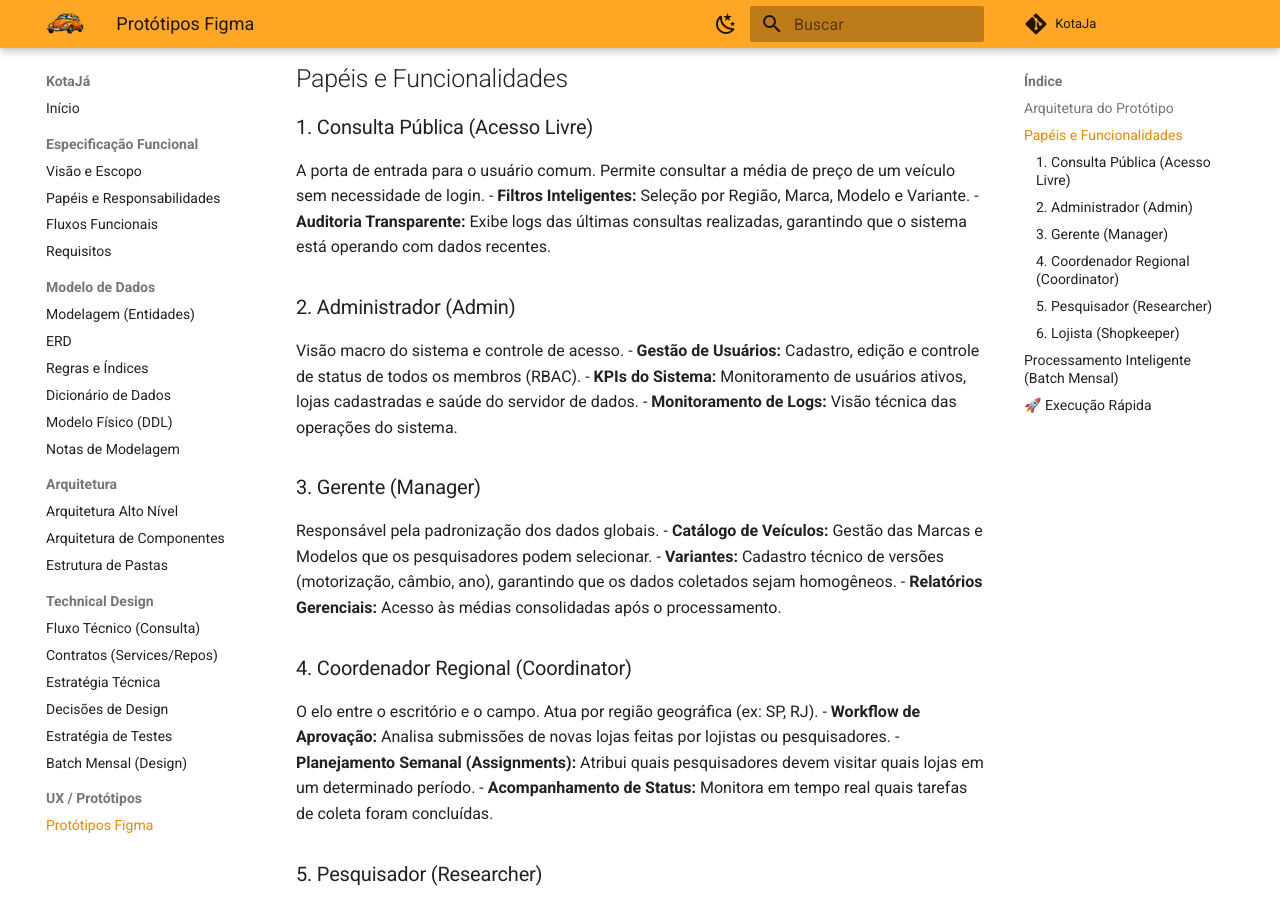
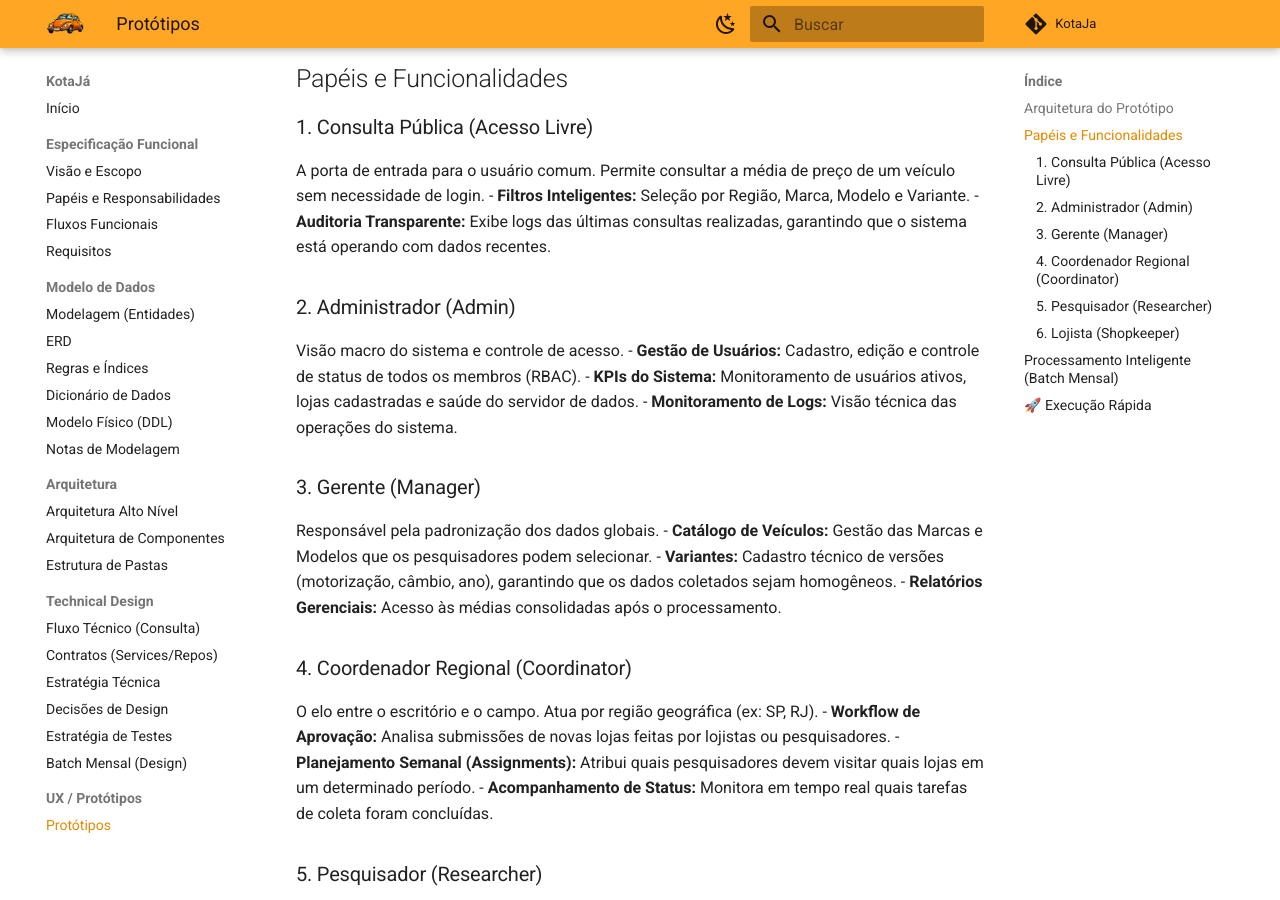
Before and after one commit to milenaaires/KotaJa, an MkDocs documentation site: the page built from docs/20-prototipos.md, in a window 1280 px wide and 900 px high, scrolled down 590 px. Built offline with MkDocs 1.6.1 and Material for MkDocs 9.7.7, drawn with Linux system fonts in a browser that asks for light colours; comment, search, counter and statistics services are not loaded.

```diff
--- a/mkdocs.yml
+++ b/mkdocs.yml
@@ -64,7 +64,7 @@
       - Batch Mensal (Design): 19-batch-design.md
 
   - UX / Protótipos:
-      - Protótipos Figma: 20-prototipos.md
+      - Protótipos: 20-prototipos.md
 
 markdown_extensions:
   - admonition
```
